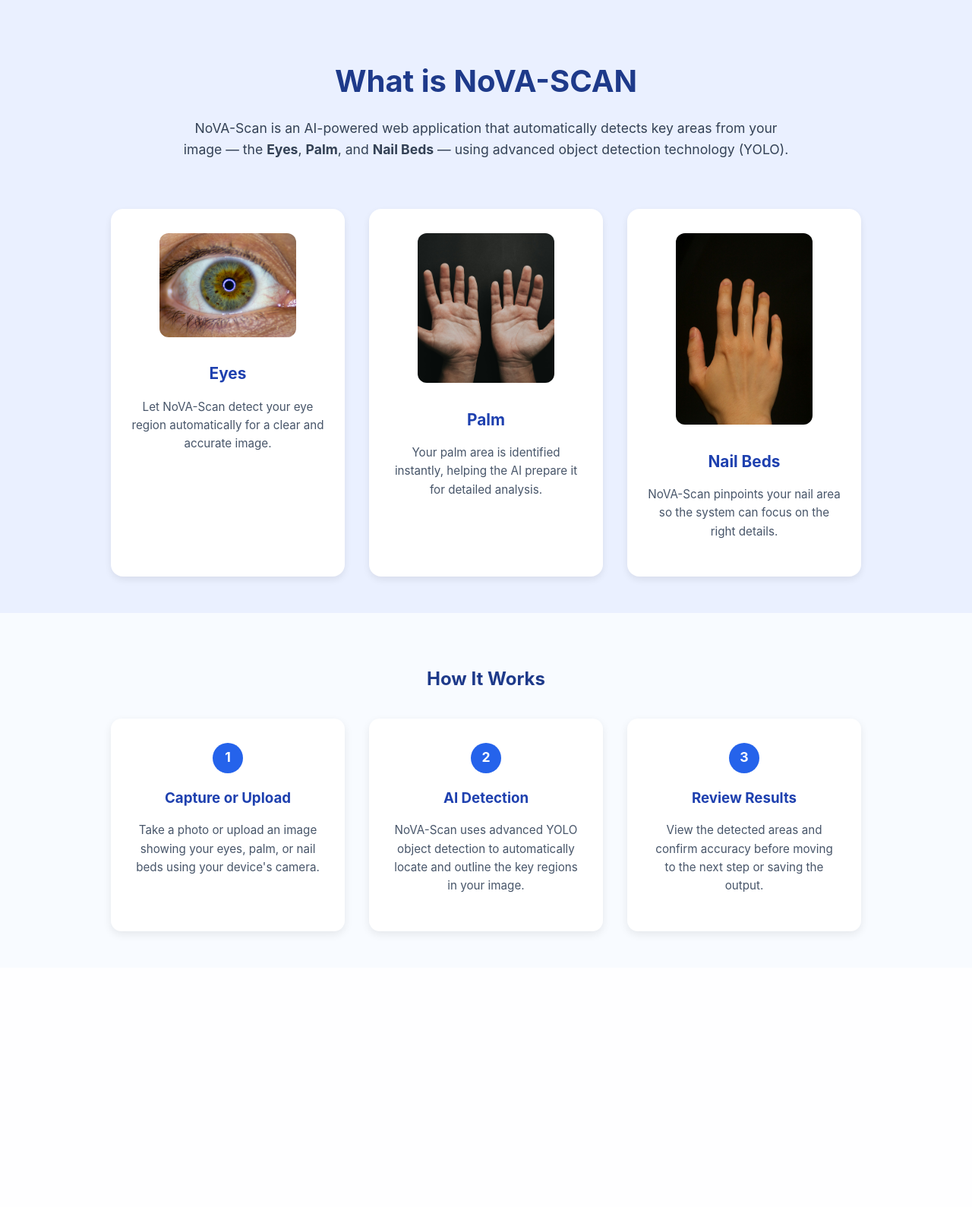
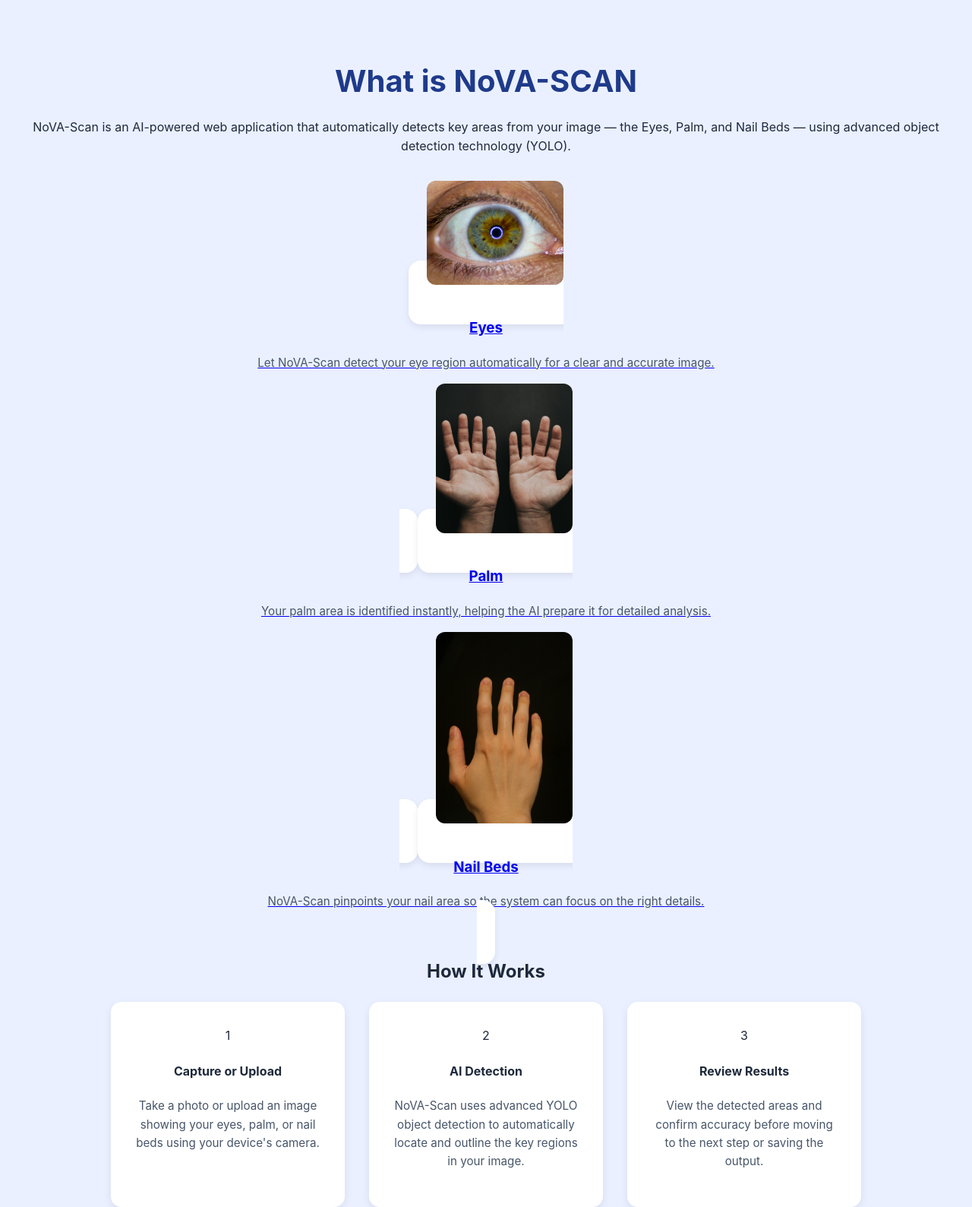
Before and after one commit to Sigfredkent123/nova-detection-pipeline, a Flask app: template templates/index.html in a window 1280 px wide. Shown: the whole page at 76% size. Before the commit the page ends 1232 px from the top, so only its background shows below. Run offline with Flask 3, Linux system fonts and the light colour scheme; the template is opened without the code that fills it, so the values that code supplies are empty.

Commit message:
Update index.html

```diff
--- a/templates/index.html
+++ b/templates/index.html
@@ -1,62 +1,58 @@
-<!-- templates/index.html -->
 <!DOCTYPE html>
 <html lang="en">
 <head>
   <meta charset="UTF-8" />
   <meta name="viewport" content="width=device-width, initial-scale=1.0" />
   <title>NoVA-Scan</title>
-  <link rel="stylesheet" href="{{ url_for('static', filename='style.css') }}">
+  <link rel="stylesheet" href="{{ url_for('static', filename='css/style.css') }}">
 </head>
 <body>
-  <header>
+  <header class="hero">
     <h1>What is NoVA-SCAN</h1>
-    <p class="subtitle">
-      NoVA-Scan is an AI-powered web application that automatically detects key areas from your image —
-      the <strong>Eyes</strong>, <strong>Palm</strong>, and <strong>Nail Beds</strong> — using advanced object detection technology (YOLO).
-    </p>
+    <p>NoVA-Scan is an AI-powered web application that automatically detects key areas from your image — the Eyes, Palm, and Nail Beds — using advanced object detection technology (YOLO).</p>
   </header>
 
-  <main>
-    <section class="cards-section">
-      <div class="card" onclick="window.location.href='/camera?parameter=eye'">
-        <img src="{{ url_for('static', filename='images/eye.png') }}" alt="Eye">
-        <h2>Eyes</h2>
+  <section class="card-section">
+    <div class="card-grid">
+      <a href="/camera?parameter=eye" class="card">
+        <img src="{{ url_for('static', filename='images/eye.png') }}" alt="Eye" />
+        <h3>Eyes</h3>
         <p>Let NoVA-Scan detect your eye region automatically for a clear and accurate image.</p>
-      </div>
+      </a>
 
-      <div class="card" onclick="window.location.href='/camera?parameter=palm'">
-        <img src="{{ url_for('static', filename='images/palm.png') }}" alt="Palm">
-        <h2>Palm</h2>
+      <a href="/camera?parameter=palm" class="card">
+        <img src="{{ url_for('static', filename='images/palm.png') }}" alt="Palm" />
+        <h3>Palm</h3>
         <p>Your palm area is identified instantly, helping the AI prepare it for detailed analysis.</p>
-      </div>
+      </a>
 
-      <div class="card" onclick="window.location.href='/camera?parameter=nailbed'">
-        <img src="{{ url_for('static', filename='images/nail.png') }}" alt="Nail Beds">
-        <h2>Nail Beds</h2>
+      <a href="/camera?parameter=nail" class="card">
+        <img src="{{ url_for('static', filename='images/nail.png') }}" alt="Nail Beds" />
+        <h3>Nail Beds</h3>
         <p>NoVA-Scan pinpoints your nail area so the system can focus on the right details.</p>
+      </a>
     </div>
   </section>
 
-    <section class="how-section">
+  <section class="how-it-works">
     <h2>How It Works</h2>
     <div class="steps">
       <div class="step">
-          <div class="circle">1</div>
-          <h3>Capture or Upload</h3>
+        <div class="number">1</div>
+        <h4>Capture or Upload</h4>
         <p>Take a photo or upload an image showing your eyes, palm, or nail beds using your device's camera.</p>
       </div>
       <div class="step">
-          <div class="circle">2</div>
-          <h3>AI Detection</h3>
+        <div class="number">2</div>
+        <h4>AI Detection</h4>
         <p>NoVA-Scan uses advanced YOLO object detection to automatically locate and outline the key regions in your image.</p>
       </div>
       <div class="step">
-          <div class="circle">3</div>
-          <h3>Review Results</h3>
+        <div class="number">3</div>
+        <h4>Review Results</h4>
         <p>View the detected areas and confirm accuracy before moving to the next step or saving the output.</p>
       </div>
     </div>
   </section>
-  </main>
 </body>
 </html>
```
Lines whose indentation alone changed are shown as unchanged.
